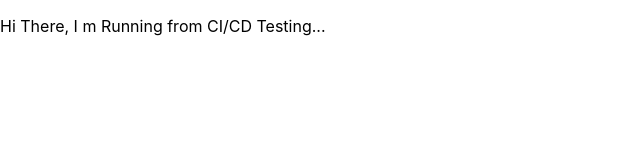
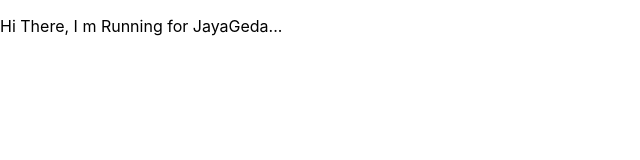
Before and after one commit to imdepak/React_Projects, a React (Create React App) app: page / in a window 1280 px wide. Shown: the top 160 px of the page, without its empty margins (0-640 px from the left). Built offline with nearby package versions, Linux system fonts and the light colour scheme.

Commit message:
Update Jenkin file

```diff
--- a/src/App.js
+++ b/src/App.js
@@ -49,7 +49,7 @@ const App = () => {
 
   return (
     <div>
-      <p>Hi There, I m Running  from CI/CD Testing...</p>
+      <p>Hi There, I m Running for JayaGeda...</p>
       {!isOnline && (
         <div className="notification">
           You are currently offline. Please check your internet connection.
```
